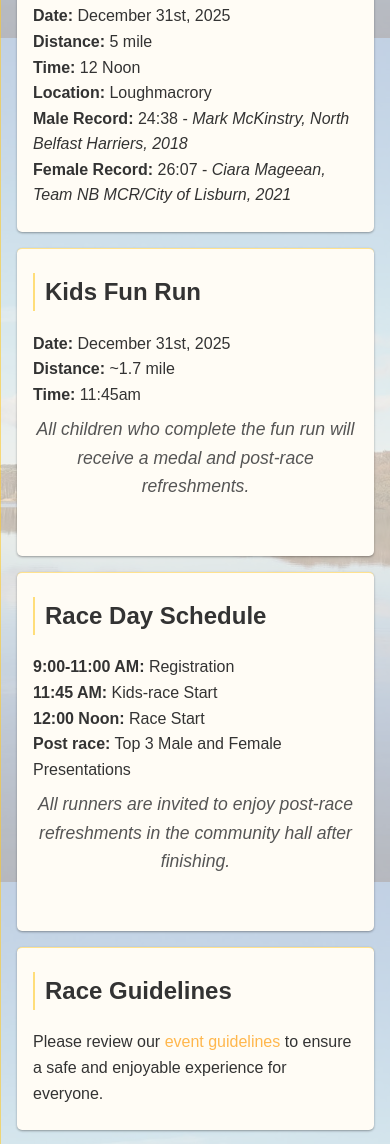
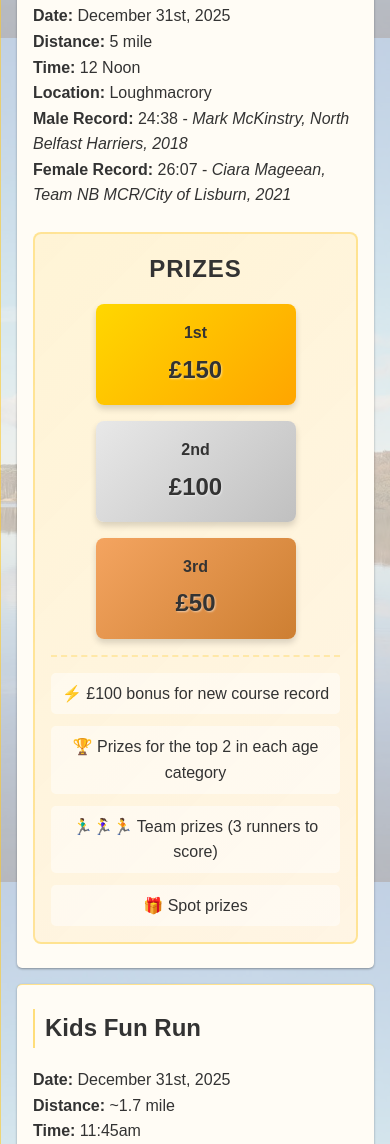
Before and after one commit to eoinmullan/lough-5-site, a website with bundled scripts: page index.html in a window 390 px wide. Shown: the part 806-1950 px from the top of the page. Built offline with nearby package versions, Linux system fonts and the light colour scheme.

Commit message:
Adding prize information.

```diff
--- a/assets/style.css
+++ b/assets/style.css
@@ -1051,3 +1051,155 @@ table tr:hover {
         font-size: 0.8rem;
     }
 }
+
+/* Prizes Section */
+.prizes-section {
+    margin-top: 1.5rem;
+    padding: 1.5rem;
+    background: linear-gradient(135deg, rgba(255, 202, 40, 0.15) 0%, rgba(255, 183, 77, 0.1) 100%);
+    border-radius: 8px;
+    border: 2px solid rgba(255, 202, 40, 0.4);
+}
+
+.prizes-title {
+    text-align: center;
+    font-size: 1.8rem;
+    margin-bottom: 1rem;
+    color: var(--dark-color);
+    font-weight: bold;
+    text-transform: uppercase;
+    letter-spacing: 1px;
+}
+
+.prize-podium {
+    display: flex;
+    justify-content: center;
+    align-items: flex-end;
+    gap: 1rem;
+    margin-bottom: 1rem;
+    flex-wrap: wrap;
+}
+
+.prize-box {
+    display: flex;
+    flex-direction: column;
+    align-items: center;
+    justify-content: center;
+    padding: 1rem 1.5rem;
+    border-radius: 8px;
+    box-shadow: 0 4px 6px rgba(0, 0, 0, 0.15);
+    transition: transform 0.3s ease, box-shadow 0.3s ease;
+    min-width: 100px;
+}
+
+.prize-box:hover {
+    transform: translateY(-5px);
+    box-shadow: 0 6px 12px rgba(0, 0, 0, 0.2);
+}
+
+.prize-gold {
+    background: linear-gradient(135deg, #FFD700 0%, #FFA500 100%);
+    order: 2;
+    transform: scale(1.05);
+}
+
+.prize-silver {
+    background: linear-gradient(135deg, #E8E8E8 0%, #C0C0C0 100%);
+    order: 1;
+}
+
+.prize-bronze {
+    background: linear-gradient(135deg, #F4A460 0%, #CD7F32 100%);
+    order: 3;
+}
+
+.prize-place {
+    font-size: 1rem;
+    font-weight: bold;
+    color: var(--dark-color);
+    margin-bottom: 0.3rem;
+}
+
+.prize-amount {
+    font-size: 1.5rem;
+    font-weight: bold;
+    color: var(--dark-color);
+    text-shadow: 1px 1px 2px rgba(255, 255, 255, 0.5);
+}
+
+.additional-prizes {
+    display: flex;
+    flex-direction: column;
+    gap: 0.75rem;
+    margin-top: 1rem;
+    padding-top: 1rem;
+    border-top: 2px dashed rgba(255, 202, 40, 0.3);
+}
+
+.prize-item {
+    text-align: center;
+    font-size: 1.1rem;
+    font-weight: 500;
+    color: var(--dark-color);
+    padding: 0.5rem;
+    background: rgba(255, 255, 255, 0.5);
+    border-radius: 5px;
+}
+
+@media (max-width: 768px) {
+    .prizes-section {
+        padding: 1rem;
+    }
+
+    .prizes-title {
+        font-size: 1.5rem;
+    }
+
+    .prize-box {
+        padding: 1rem 1.5rem;
+        min-width: 100px;
+    }
+
+    .prize-gold {
+        transform: scale(1.05);
+    }
+
+    .prize-amount {
+        font-size: 1.5rem;
+    }
+
+    .prize-item {
+        font-size: 1rem;
+    }
+}
+
+@media (max-width: 480px) {
+    .prize-podium {
+        flex-direction: column;
+        align-items: center;
+    }
+
+    .prize-box {
+        width: 100%;
+        max-width: 200px;
+    }
+
+    .prize-gold {
+        order: 1;
+        transform: scale(1);
+    }
+
+    .prize-silver {
+        order: 2;
+    }
+
+    .prize-bronze {
+        order: 3;
+    }
+
+    .prize-gold:hover,
+    .prize-silver:hover,
+    .prize-bronze:hover {
+        transform: translateY(-3px) scale(1);
+    }
+}
--- a/index.html
+++ b/index.html
@@ -49,6 +49,29 @@
                 <li><strong>Female Record:</strong> 26:07 - <em>Ciara Mageean, Team NB MCR/City of Lisburn, 2021</em>
                 </li>
             </ul>
+            <div class="prizes-section">
+                <h4 class="prizes-title">Prizes</h4>
+                <div class="prize-podium">
+                    <div class="prize-box prize-gold">
+                        <div class="prize-place">1st</div>
+                        <div class="prize-amount">£150</div>
+                    </div>
+                    <div class="prize-box prize-bronze">
+                        <div class="prize-place">3rd</div>
+                        <div class="prize-amount">£50</div>
+                    </div>
+                    <div class="prize-box prize-silver">
+                        <div class="prize-place">2nd</div>
+                        <div class="prize-amount">£100</div>
+                    </div>
+                </div>
+                <div class="additional-prizes">
+                    <div class="prize-item">⚡ £100 bonus for new course record</div>
+                    <div class="prize-item">🏆 Prizes for the top 2 in each age category</div>
+                    <div class="prize-item">🏃‍♂️🏃‍♀️🏃 Team prizes (3 runners to score)</div>
+                    <div class="prize-item">🎁 Spot prizes</div>
+                </div>
+            </div>
         </div>
 
         <div class="card">
```
